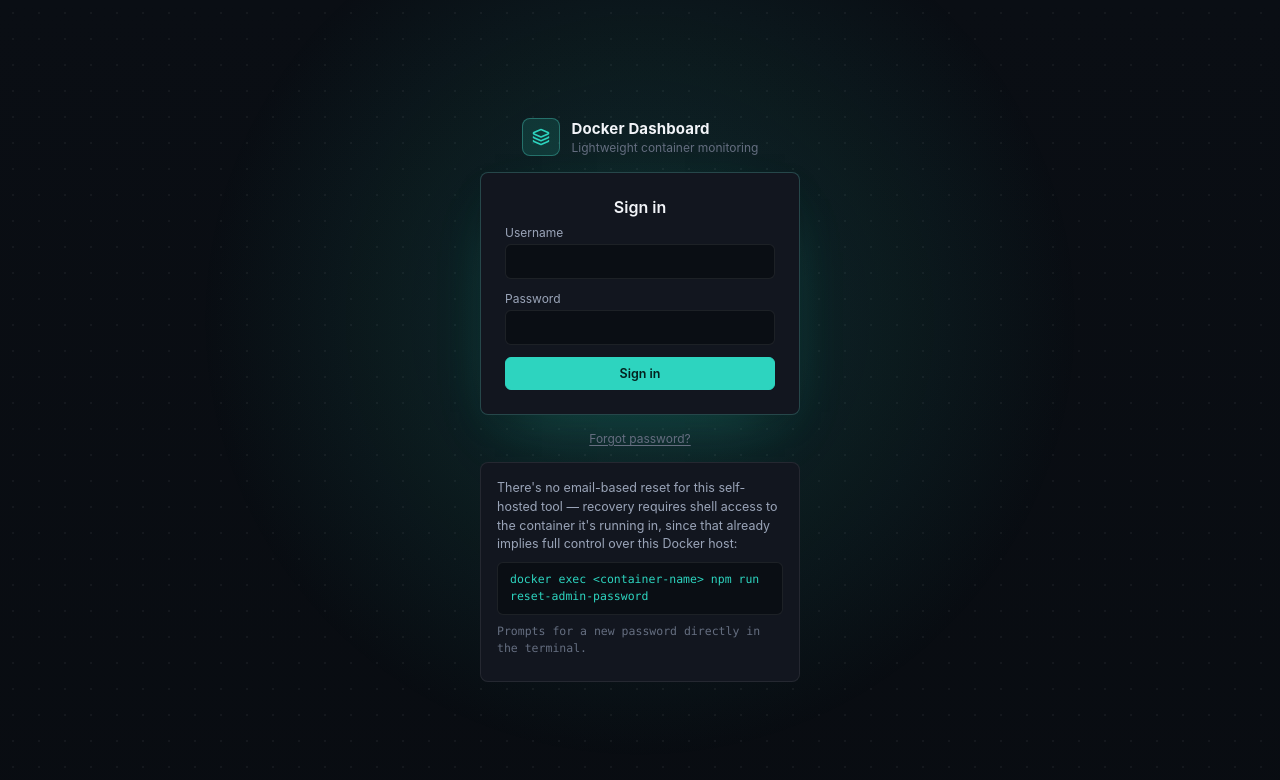
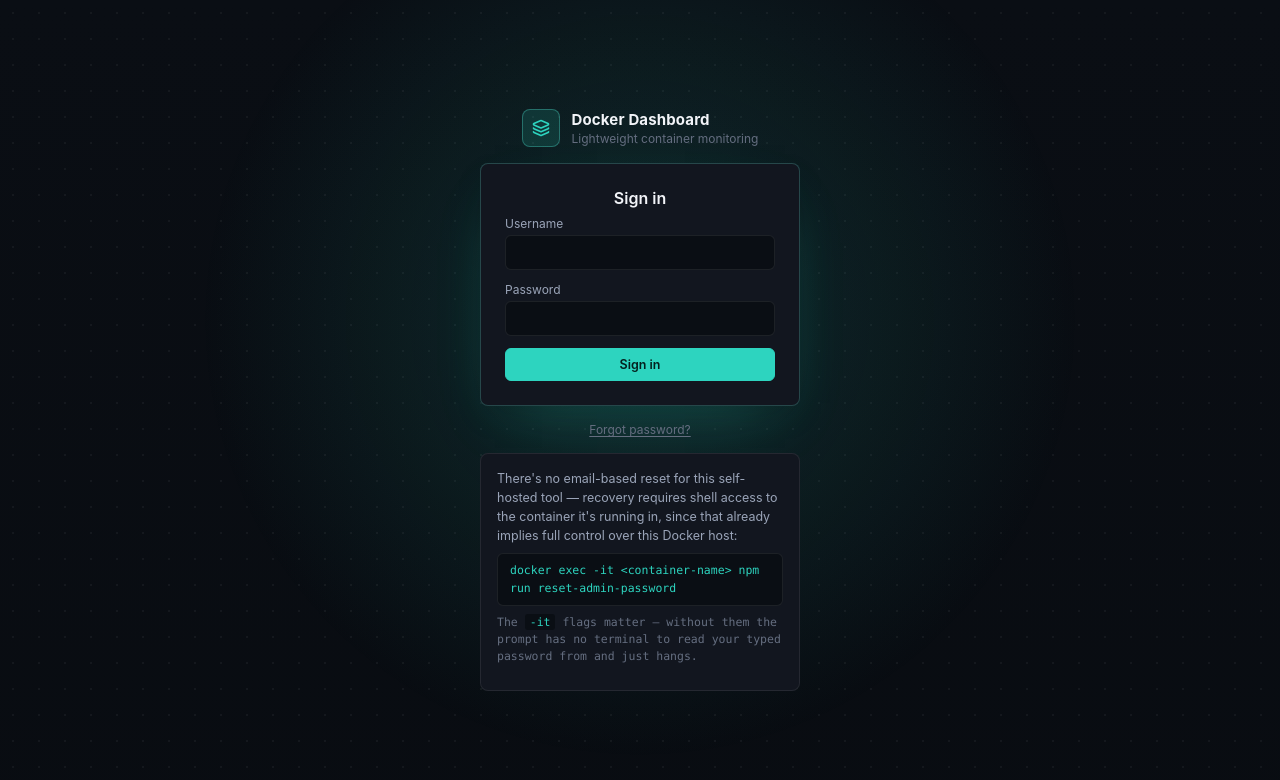
Before and after one commit to RajatGourIndia/docker-health-system, a React (Vite) app in the folder web/: page /login in a window 1280 px wide. Both pictures are taken after a click on the button "Forgot password?". Shown: the top 780 px of the page. Built offline with nearby package versions, Linux system fonts and the light colour scheme; no server answers.

Commit message:
password code fix

```diff
--- a/web/src/pages/LoginPage.tsx
+++ b/web/src/pages/LoginPage.tsx
@@ -94,8 +94,13 @@ export function LoginPage() {
               access to the container it's running in, since that already implies full control
               over this Docker host:
             </p>
-            <code>docker exec &lt;container-name&gt; npm run reset-admin-password</code>
-            <p className="cell-sub">Prompts for a new password directly in the terminal.</p>
+            <code className="login-recovery-command">
+              docker exec -it &lt;container-name&gt; npm run reset-admin-password
+            </code>
+            <p className="cell-sub">
+              The <code className="login-recovery-inline-code">-it</code> flags matter — without
+              them the prompt has no terminal to read your typed password from and just hangs.
+            </p>
           </div>
         )}
       </div>
--- a/web/src/styles/global.css
+++ b/web/src/styles/global.css
@@ -452,7 +452,7 @@ input {
   margin: 0 0 var(--space-2);
 }
 
-.login-recovery-panel code {
+.login-recovery-command {
   display: block;
   margin: var(--space-2) 0;
   padding: var(--space-2) var(--space-3);
@@ -463,6 +463,15 @@ input {
   font-size: 11.5px;
   color: var(--accent);
   word-break: break-all;
+}
+
+.login-recovery-inline-code {
+  font-family: var(--font-mono);
+  font-size: 11.5px;
+  color: var(--accent);
+  background: var(--surface-page);
+  padding: 1px 5px;
+  border-radius: 3px;
 }
 
 .field {
```
